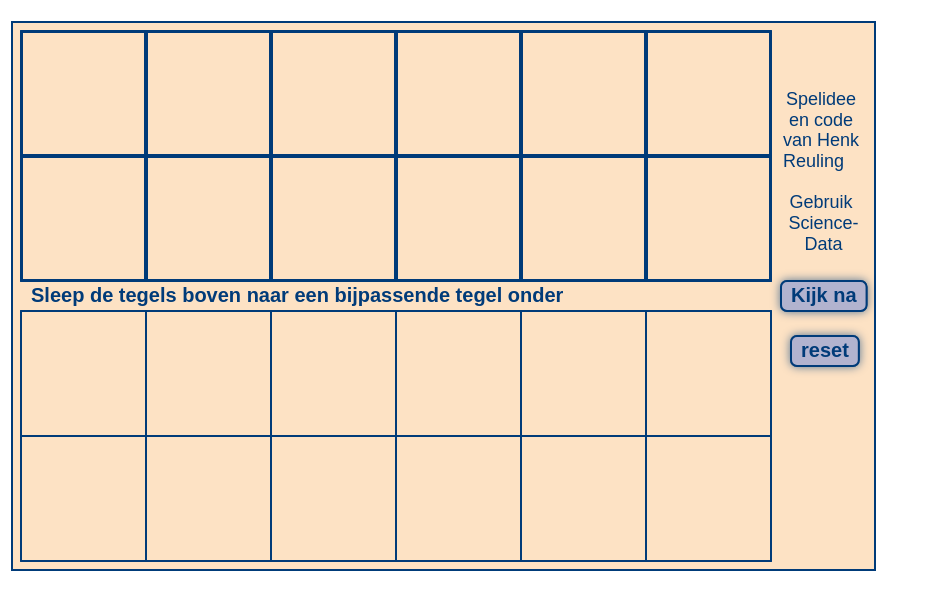
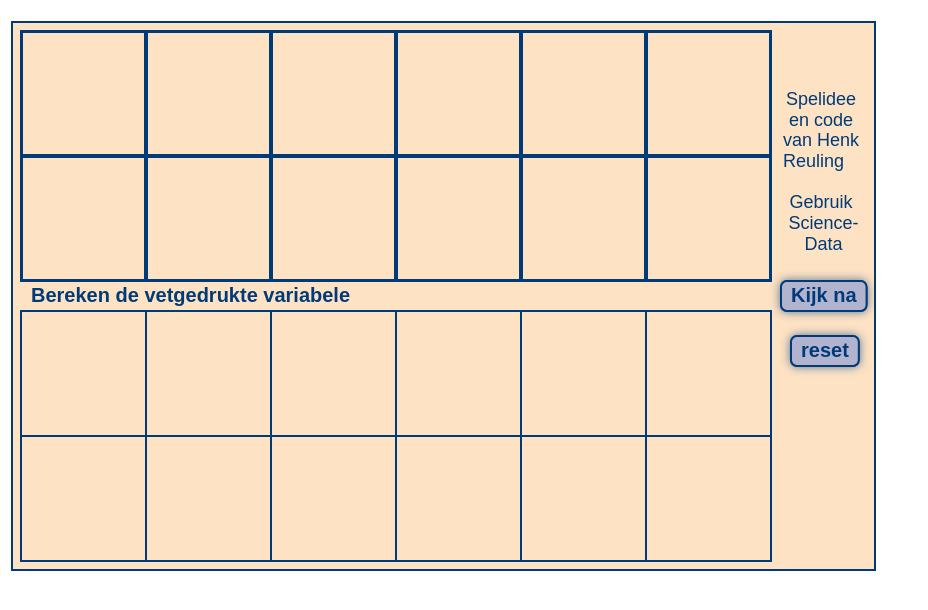
Before and after one commit to SchoterVRT/miniloco2, a plain HTML site: page VRT07.html in a window 1280 px wide. Shown: the whole page, without its empty margins (0-928 px from the left). Drawn offline with Linux system fonts and the light colour scheme.

Commit message:
Update VRT07.html

```diff
--- a/VRT07.html
+++ b/VRT07.html
@@ -4,7 +4,7 @@
 		<meta charset="utf-8">
 		<meta author="Henk Reuling">
 		<meta owner="Stg. De Wageningse Methode">
-		<title>Staande golven</title>
+		<title>Elektriciteit</title>
 		<script src="lib/kinetic-v5.1.0.min.js"></script>
 		<script src="lib/miniloco.js"></script>
 <style>
@@ -19,12 +19,12 @@ div{
 <script>
 window.onload = function(){
 	var opgave =
-		['Sleep de tegels boven naar een bijpassende tegel onder',
-		"Drag the upper tiles to a matching tile below"];
+		['Bereken de vetgedrukte variabele',
+		"Calculate the variable printed in bold type"];
 	var hulptekst =
 		['Spelidee en code van Henk Reuling                    Gebruik Science-Data',
 		'Concept and code by Henk Reuling                     Use Science-Data'];
-	miniloco("mini-locoVRT06",opgave,hulptekst,"",0);
+	miniloco("mini-locoVRT07",opgave,hulptekst,"",0);
 }; // end window.onload function();
 
 </script>
```
